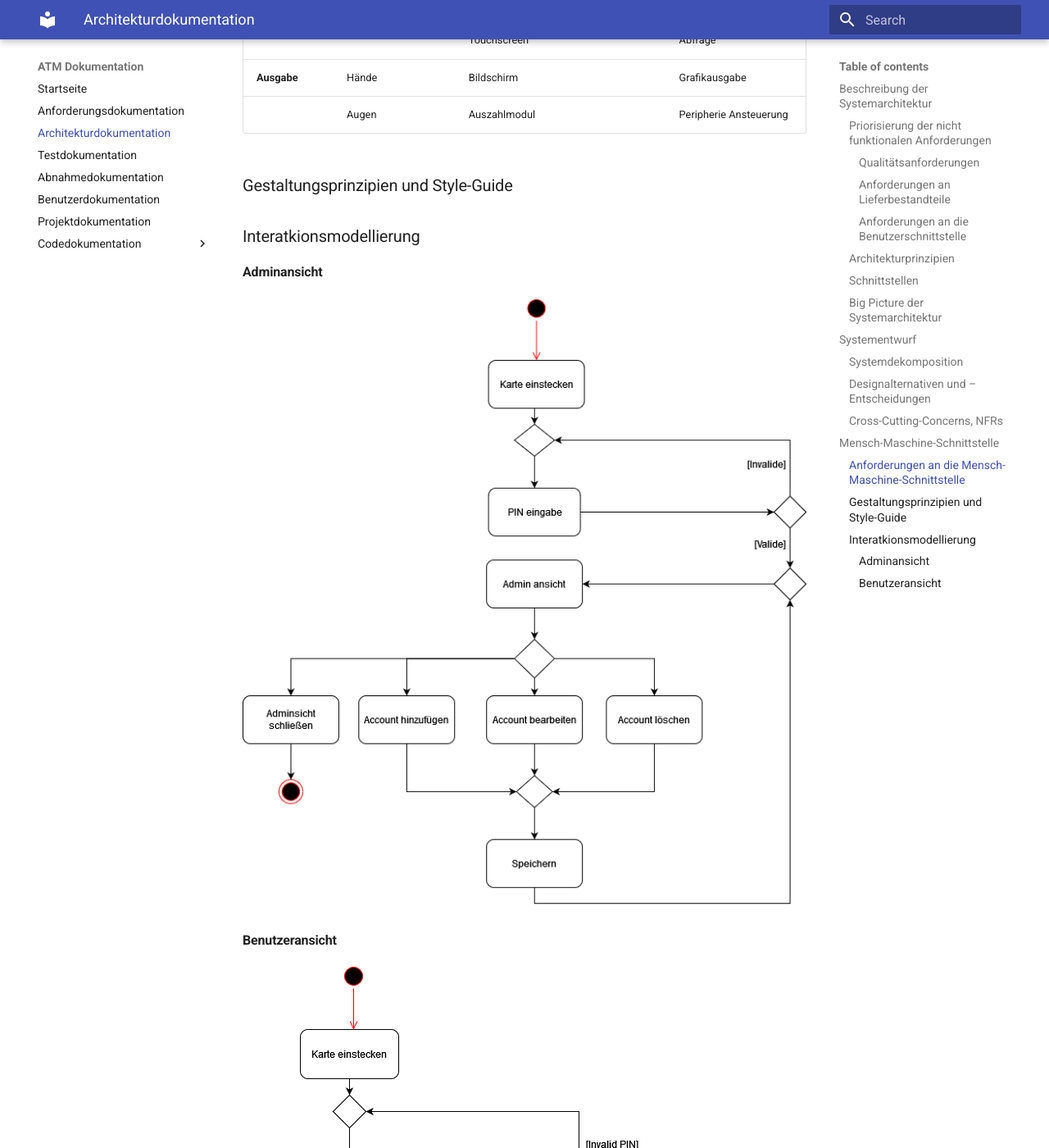
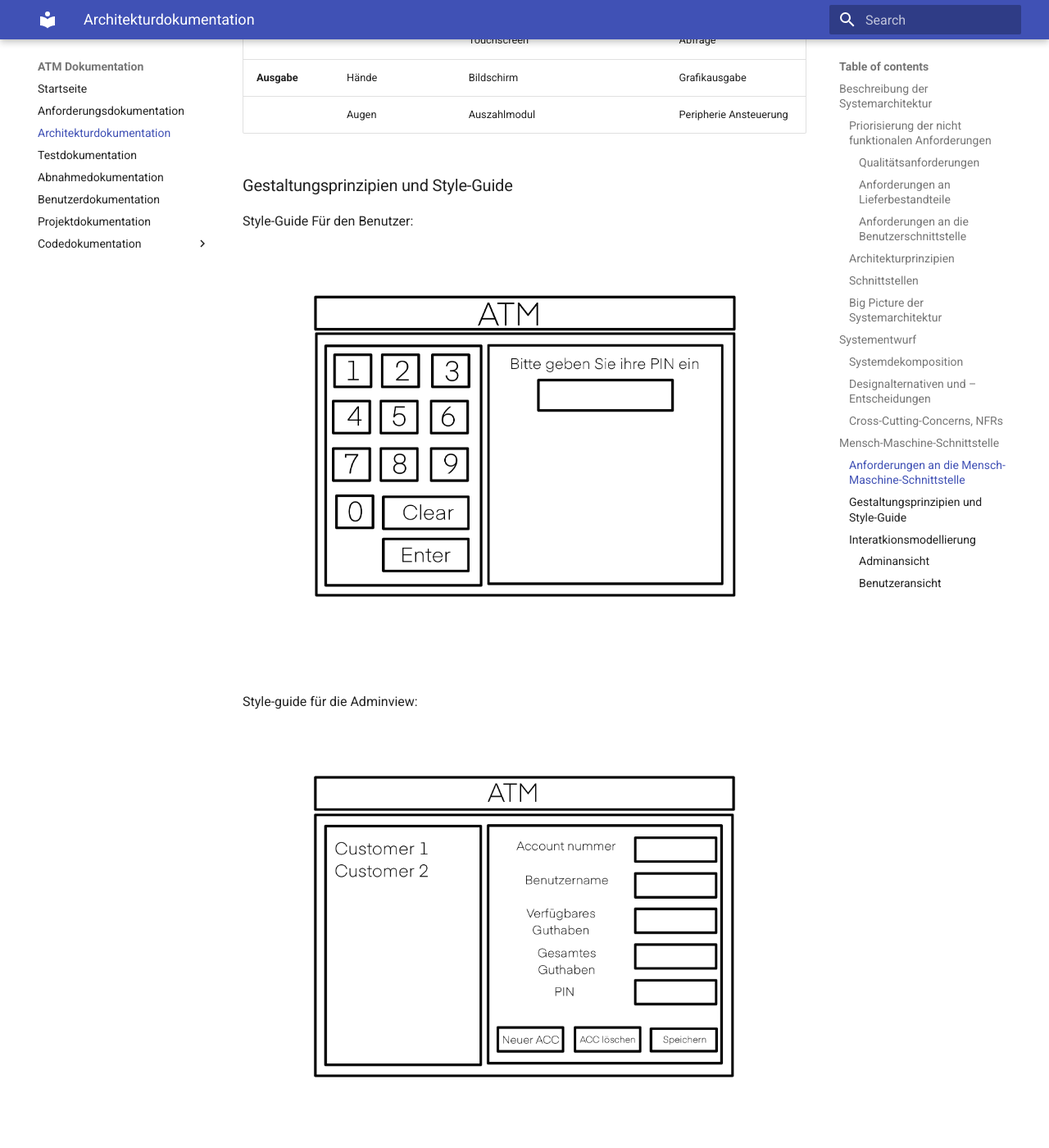
Before and after one commit to Halfpipe-SD/ATM, an MkDocs documentation site: the page built from docs/docs/architecture-docs.md, in a window 1280 px wide and 1400 px high, scrolled down 4611 px. Shown: the whole window at 82% size. Built offline with MkDocs 1.6.1 and Material for MkDocs 9.7.7, drawn with Linux system fonts in a browser that asks for light colours.

Commit message:
#13 added Styleguide

```diff
--- a/docs/docs/architecture-docs.md
+++ b/docs/docs/architecture-docs.md
@@ -102,6 +102,12 @@ Der Mensch gibt mit seinen Aktoren (Händen) eine Eingabe-Information an die Per
 |              | Augen                    | Auszahlmodul                              | Peripherie Ansteuerung     |
 
 ### Gestaltungsprinzipien und Style-Guide
+Style-Guide Für den Benutzer:
+![Style-Guide](images/Benutzer_Mockup.png "Style-Guide")
+
+Style-guide für die Adminview:
+![Style-Guide](images/Admin_Mockup.png "Style-Guide")
+
 
 ### Interatkionsmodellierung
 
```
Also changed, not shown: docs/docs/images/Admin_Mockup.png (added), docs/docs/images/Benutzer_Mockup.png (added).
